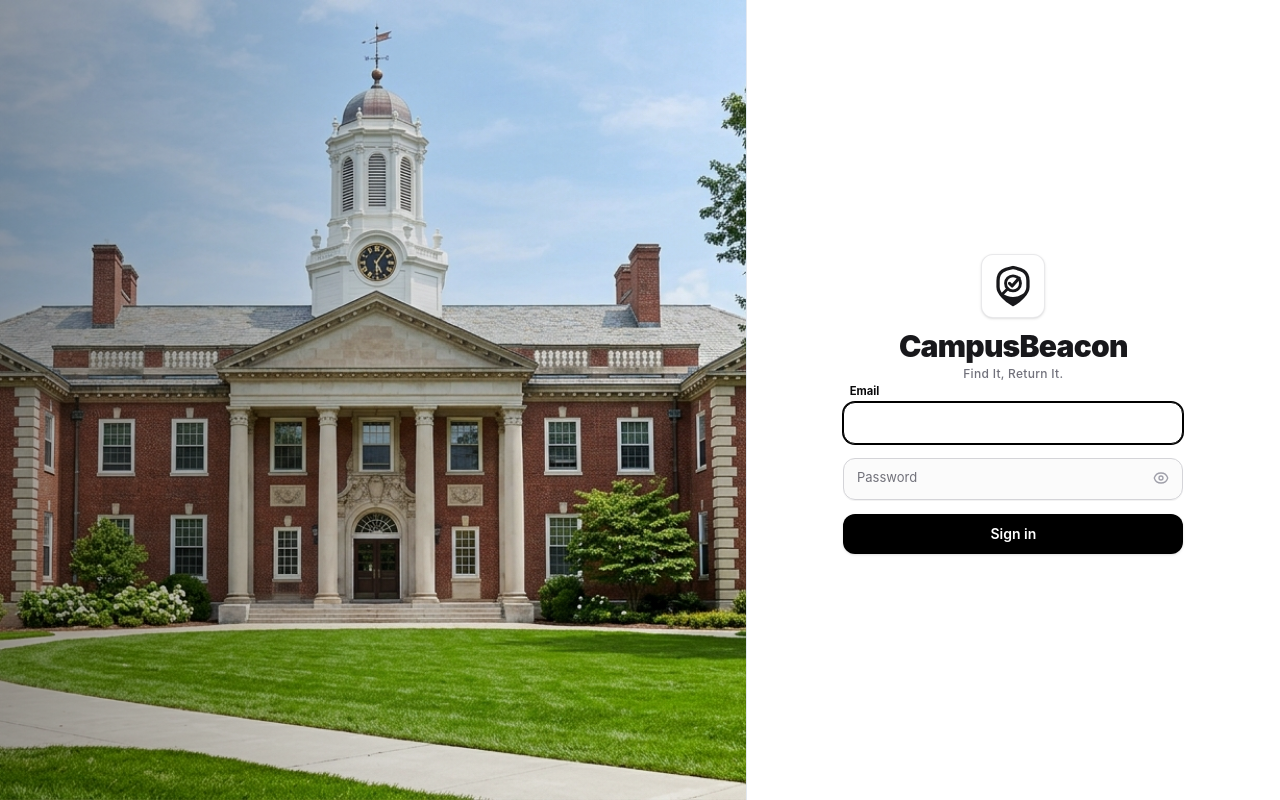
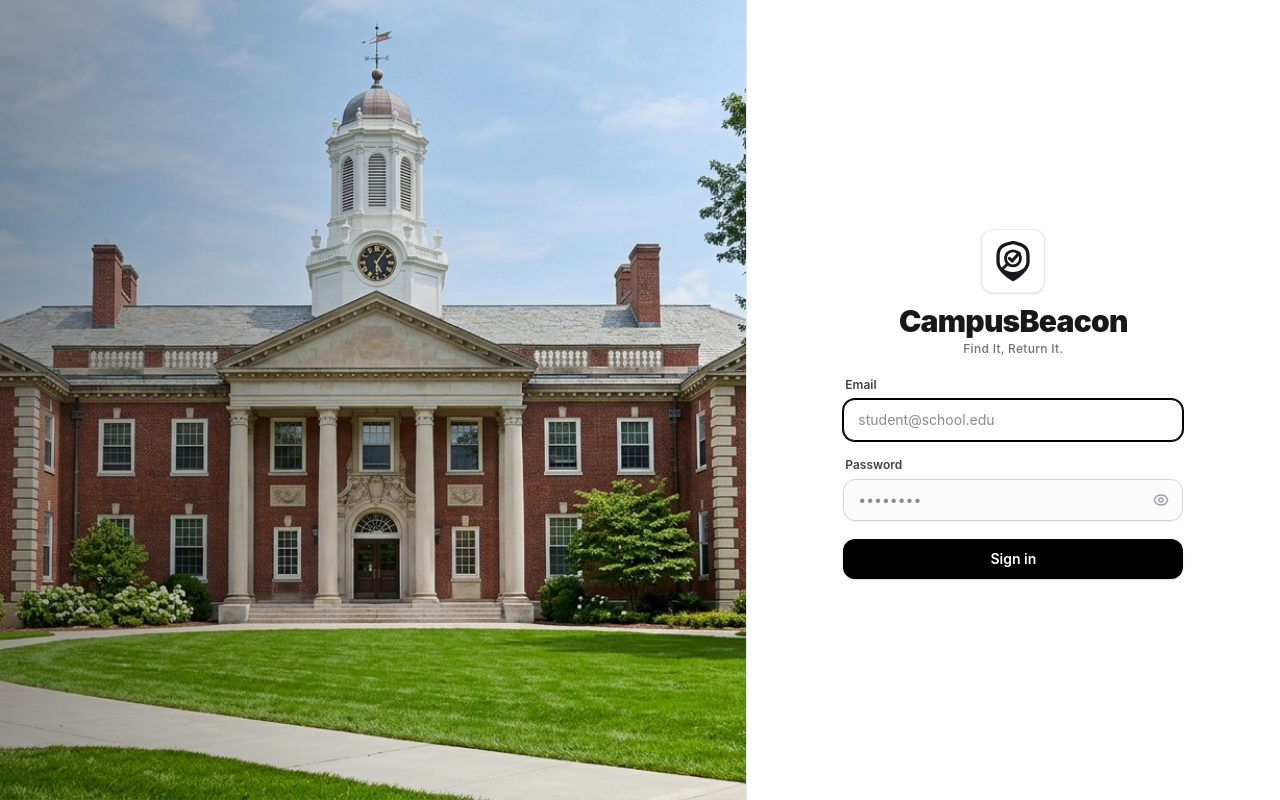
Before and after one commit to khanna-svg/campus-lost-found, a Laravel app: page /login in a window 1280 px wide. Run offline with Laravel 12, Linux system fonts and the light colour scheme; style sheets or scripts are compiled from the project's sources.

Commit message:
fix(auth): adjust spacing between email textbox and password label

```diff
--- a/resources/views/auth/login.blade.php
+++ b/resources/views/auth/login.blade.php
@@ -1,30 +1,4 @@
 <x-layouts.guest title="Sign in">
-    <style>
-        .floating-badge-group {
-            position: relative;
-            margin-top: 0.5rem;
-        }
-        .floating-badge-label {
-            position: absolute;
-            left: 0.85rem;
-            top: 0.65rem;
-            font-size: 0.8125rem;
-            color: #71717a;
-            pointer-events: none;
-            transition: all 0.2s cubic-bezier(0.4, 0, 0.2, 1);
-            z-index: 10;
-        }
-        .floating-badge-input:focus ~ .floating-badge-label,
-        .floating-badge-input:not(:placeholder-shown) ~ .floating-badge-label,
-        .floating-badge-input:-webkit-autofill ~ .floating-badge-label {
-            top: -1.2rem;
-            left: 0.4rem;
-            font-size: 0.7rem;
-            font-weight: 700;
-            color: #09090b;
-        }
-    </style>
-
     {{-- Brand Header --}}
     <div class="mb-5 text-center">
         <div class="flex items-center justify-center mb-2.5">
@@ -61,61 +35,61 @@
     @endif
 
     {{-- Sign In Form --}}
-    <form method="POST" action="{{ route('login') }}" class="space-y-3.5" novalidate>
+    <form method="POST" action="{{ route('login') }}" class="space-y-4" novalidate>
         @csrf
 
-        {{-- Floating Email Input --}}
-        <div class="floating-badge-group">
+        {{-- Email Field --}}
+        <div>
+            <label for="email" class="block text-xs font-semibold text-zinc-700 mb-1.5 ml-0.5">
+                Email
+            </label>
             <input
                 id="email"
                 name="email"
                 type="email"
                 value="{{ old('email') }}"
-                placeholder=" "
+                placeholder="student@school.edu"
                 required
                 autofocus
                 autocomplete="email"
-                class="floating-badge-input block w-full rounded-xl border border-zinc-300 bg-zinc-50/70 px-3.5 py-2.5 text-xs sm:text-sm text-zinc-900 outline-none focus:bg-white focus:border-black focus:ring-1 focus:ring-black transition-all shadow-2xs">
-            <label
-                for="email"
-                class="floating-badge-label">
-                Email
-            </label>
+                class="block w-full rounded-xl border border-zinc-300 bg-zinc-50/70 px-3.5 py-2.5 text-xs sm:text-sm text-zinc-900 outline-none focus:bg-white focus:border-black focus:ring-1 focus:ring-black transition-all shadow-2xs">
         </div>
 
-        {{-- Floating Password Input with Toggle --}}
-        <div class="floating-badge-group">
+        {{-- Password Field with Eye Toggle --}}
+        <div>
+            <label for="password" class="block text-xs font-semibold text-zinc-700 mb-1.5 ml-0.5">
+                Password
+            </label>
+            <div class="relative">
                 <input
                     id="password"
                     name="password"
                     type="password"
-                placeholder=" "
+                    placeholder="••••••••"
                     required
                     autocomplete="current-password"
-                class="floating-badge-input block w-full rounded-xl border border-zinc-300 bg-zinc-50/70 px-3.5 pr-10 py-2.5 text-xs sm:text-sm text-zinc-900 outline-none focus:bg-white focus:border-black focus:ring-1 focus:ring-black transition-all shadow-2xs">
-            <label
-                for="password"
-                class="floating-badge-label">
-                Password
-            </label>
+                    class="block w-full rounded-xl border border-zinc-300 bg-zinc-50/70 px-3.5 pr-10 py-2.5 text-xs sm:text-sm text-zinc-900 outline-none focus:bg-white focus:border-black focus:ring-1 focus:ring-black transition-all shadow-2xs">
                 <button
                     type="button"
                     onclick="togglePasswordVisibility()"
                     title="Show/Hide Password"
-                class="absolute right-2.5 top-2 text-zinc-400 hover:text-black transition p-1 cursor-pointer z-10">
+                    class="absolute right-2.5 top-1/2 -translate-y-1/2 text-zinc-400 hover:text-black transition p-1 cursor-pointer z-10 flex items-center justify-center">
                     <svg id="passwordEyeIcon" class="w-4 h-4" fill="none" stroke="currentColor" viewBox="0 0 24 24" stroke-width="2">
                         <path stroke-linecap="round" stroke-linejoin="round" d="M2.036 12.322a1.012 1.012 0 010-.639C3.423 7.51 7.36 4.5 12 4.5c4.638 0 8.573 3.007 9.963 7.178.07.207.07.431 0 .639C20.577 16.49 16.64 19.5 12 19.5c-4.638 0-8.573-3.007-9.963-7.178z" />
                         <path stroke-linecap="round" stroke-linejoin="round" d="M15 12a3 3 0 11-6 0 3 3 0 016 0z" />
                     </svg>
                 </button>
             </div>
+        </div>
 
         {{-- Submit Button --}}
+        <div class="pt-0.5">
             <button
                 type="submit"
-            class="w-full rounded-xl bg-black hover:bg-zinc-800 py-2.5 text-xs sm:text-sm font-semibold text-white transition shadow-sm flex items-center justify-center gap-2 cursor-pointer mt-1">
+                class="w-full rounded-xl bg-black hover:bg-zinc-800 py-2.5 text-xs sm:text-sm font-semibold text-white transition shadow-sm flex items-center justify-center gap-2 cursor-pointer">
                 <span>Sign in</span>
             </button>
+        </div>
     </form>
 
     @if (config('campus.auth_mode') === 'self_register')
```
Also changed, not shown: 3 other files. Lines whose indentation alone changed are shown as unchanged.
